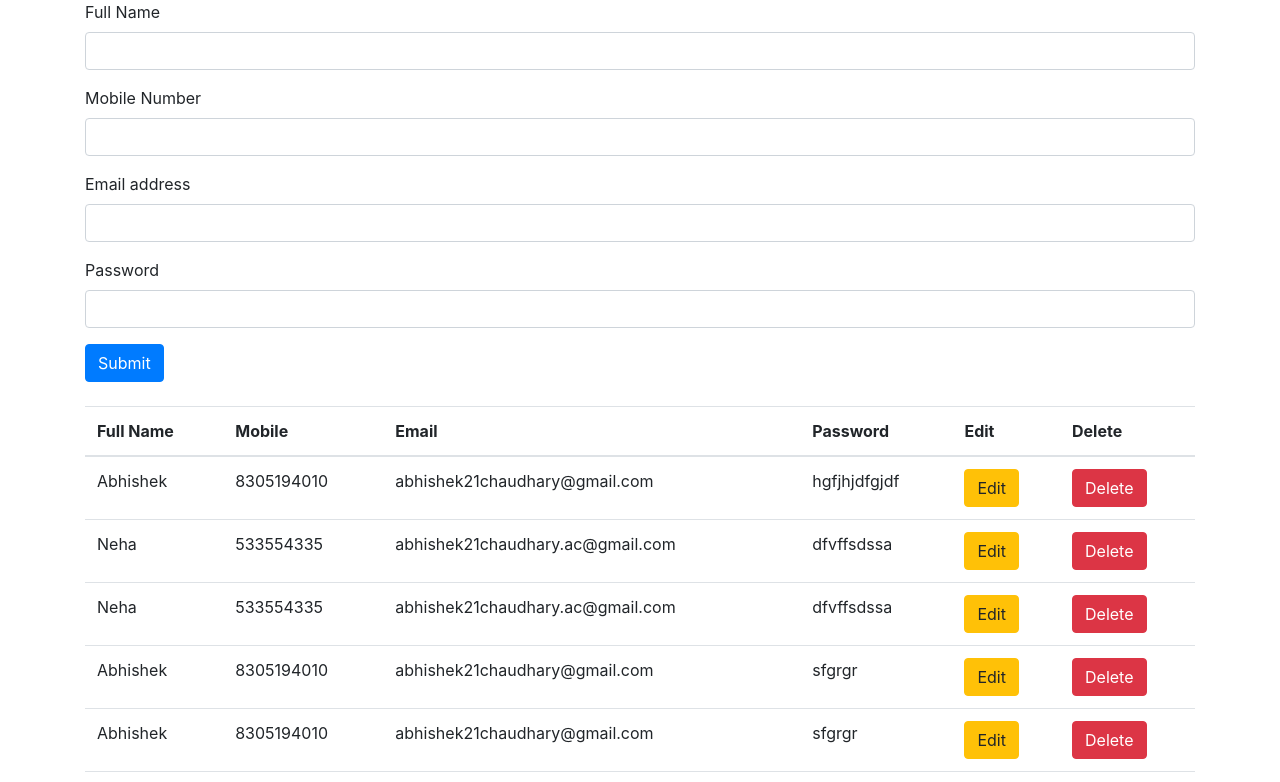
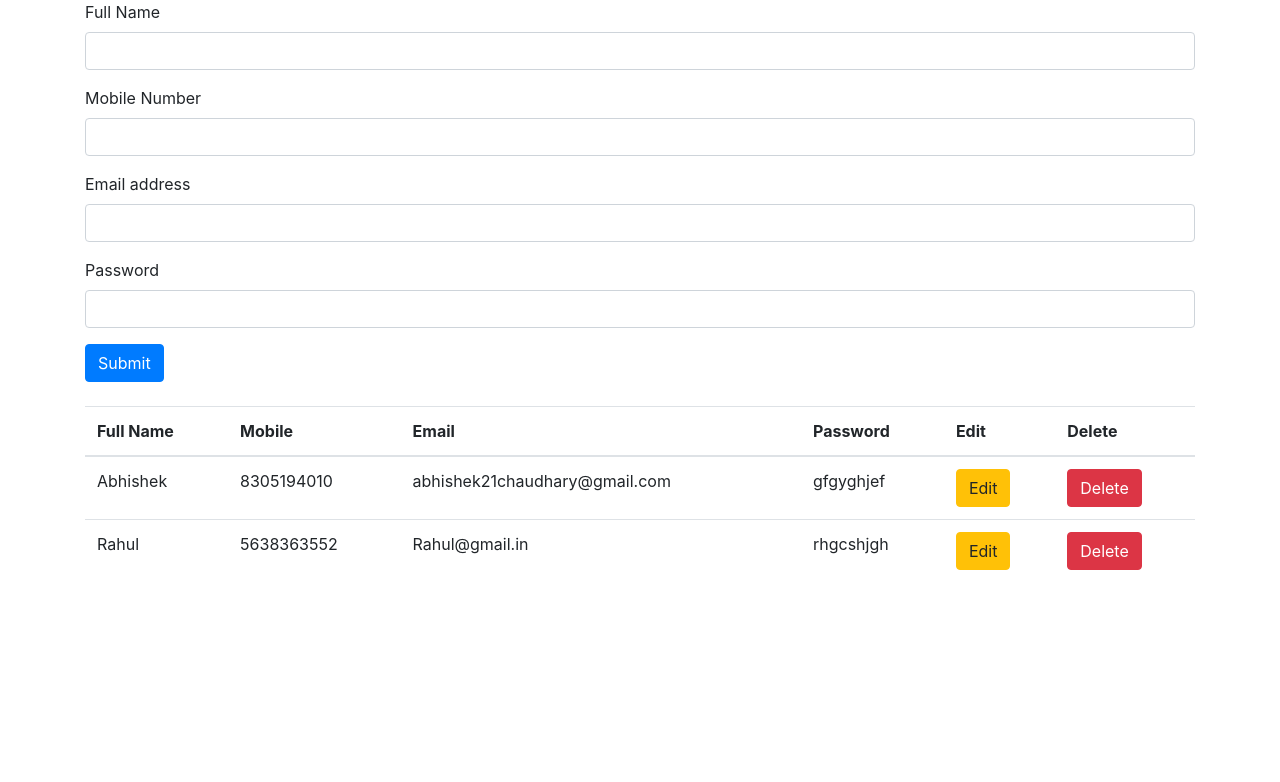
Before and after one commit to Abhishek-Chaudhary03/CRUD, an Angular app: page / in a window 1280 px wide. Shown: the top 782 px of the page. Built offline with nearby package versions, Linux system fonts and the light colour scheme; data requests are answered from the project's data file.

Commit message:
Crud Operations

```diff
--- a/server/db.json
+++ b/server/db.json
@@ -4,57 +4,15 @@
       "name": "Abhishek",
       "mobile": "8305194010",
       "email": "abhishek21chaudhary@gmail.com",
-      "password": "hgfjhjdfgjdf",
-      "id": 1
-    },
-    {
-      "name": "Neha",
-      "mobile": "533554335",
-      "email": "abhishek21chaudhary.ac@gmail.com",
-      "password": "dfvffsdssa",
-      "id": 2
-    },
-    {
-      "name": "Neha",
-      "mobile": "533554335",
-      "email": "abhishek21chaudhary.ac@gmail.com",
-      "password": "dfvffsdssa",
+      "password": "gfgyghjef",
       "id": 3
     },
     {
-      "name": "Abhishek",
-      "mobile": "8305194010",
-      "email": "abhishek21chaudhary@gmail.com",
-      "password": "sfgrgr",
+      "name": "Rahul",
+      "mobile": "5638363552",
+      "email": "Rahul@gmail.in",
+      "password": "rhgcshjgh",
       "id": 4
-    },
-    {
-      "name": "Abhishek",
-      "mobile": "8305194010",
-      "email": "abhishek21chaudhary@gmail.com",
-      "password": "sfgrgr",
-      "id": 5
-    },
-    {
-      "name": "Abhishek",
-      "mobile": "8305194010",
-      "email": "abhishek21chaudhary@gmail.com",
-      "password": "sfgrgr",
-      "id": 6
-    },
-    {
-      "name": "Abhishek",
-      "mobile": "8305194010",
-      "email": "abhishek21chaudhary@gmail.com",
-      "password": "",
-      "id": 7
-    },
-    {
-      "name": "Abhishek",
-      "mobile": "8305194010",
-      "email": "abhishek21chaudhary@gmail.com",
-      "password": "dfdftyfty",
-      "id": 8
     }
   ]
 }
--- a/src/app/app.component.html
+++ b/src/app/app.component.html
@@ -2,25 +2,27 @@
   <form #Form="ngForm">
     <div class="form-group">
       <label for="exampleInputEmail1">Full Name</label>
-      <input type="email" class="form-control" name= "name"  aria-describedby="emailHelp" ngModel>
+      <input type="email" class="form-control" name= "name"  aria-describedby="emailHelp" [(ngModel)]="UserObj.name">
 
     </div>
     <div class="form-group">
       <label for="exampleInputEmail1">Mobile Number</label>
-      <input type="email" class="form-control" name= "mobile"  aria-describedby="emailHelp" ngModel>
+      <input type="email" class="form-control" name= "mobile"  aria-describedby="emailHelp" [(ngModel)]="UserObj.mobile">
 
     </div>
     <div class="form-group">
       <label for="exampleInputEmail1">Email address</label>
-      <input type="email" class="form-control" name= "email"  aria-describedby="emailHelp" ngModel>
+      <input type="email" class="form-control" name= "email"  aria-describedby="emailHelp" [(ngModel)]="UserObj.email">
 
     </div>
     <div class="form-group">
       <label for="exampleInputPassword1">Password</label>
-      <input type="password" class="form-control" name= "password" ngModel>
+      <input type="password" class="form-control" name= "password" [(ngModel)]="UserObj.password">
     </div>
 
-    <button type="button" class="btn btn-primary"(click)="addUser(Form.value)">Submit</button>
+    <button type="button" class="btn btn-primary"(click)="addUser(Form.value)"
+      *ngIf="!isEdit">Submit</button>
+    <button type="button" class="btn btn-info" *ngIf="isEdit" (click)="updateUser()">Update</button>
   </form>
 <br>
 <table class="table">
@@ -41,8 +43,8 @@
      <td>{{user.mobile}}</td>
      <td>{{user.email}}</td>
      <td>{{user.password}}</td>
-     <td><button class="btn btn-warning">Edit</button></td>
-     <td><button class="btn btn-danger">Delete</button></td>
+     <td><button (click)="editUser(user)" class="btn btn-warning">Edit</button></td>
+     <td><button (click)="deleteUser(user)"class="btn btn-danger">Delete</button></td>
 
    </tr>
   </tbody>
--- a/src/app/app.component.ts
+++ b/src/app/app.component.ts
@@ -9,8 +9,15 @@ import { CommonService } from './common.service';
 })
 export class AppComponent  {
   title = 'MyProject';
-  Formobj: Object ="";
   allUser: Object = "";
+  isEdit= false;
+  UserObj : Object= {
+  name:'',
+  mobile:'',
+  email:'',
+  password:'',
+  id:''
+  };
 
 
 constructor(private commonService:CommonService){}
@@ -32,4 +39,19 @@ ngOnInit(){
       this.allUser = response
     })
   }
+  editUser(user : Object){
+    this.isEdit = true;
+    this.UserObj = user;
+  }
+  deleteUser(user: Object){
+    this.commonService.deleteUser(user).subscribe(()=>{
+      this.getlatestUser();
+    })
+  }
+  updateUser(){
+    this.isEdit =!this.isEdit;
+    this.commonService.updateUser(this.UserObj).subscribe(()=>{
+      this.getlatestUser();
+    })
+  }
 }
--- a/src/app/common.service.ts
+++ b/src/app/common.service.ts
@@ -8,12 +8,16 @@ export class CommonService {
 
   constructor(private _http:HttpClient) { }
 
-  createUser(user : any){
+  createUser(user:any){
     return this._http.post("http://localhost:3000/users", user);
   }
   getAlluser(){
     return this._http.get<Object>("http://localhost:3000/users")
   }
-  updateUser(){}
-  deleteUser(){}
+ updateUser(user : any){
+   return this._http.put("http://localhost:3000/users/" +user.id, user)
+ }
+  deleteUser(user : any){
+    return this._http.delete("http://localhost:3000/users/" +user.id)
+  }
 }
```
